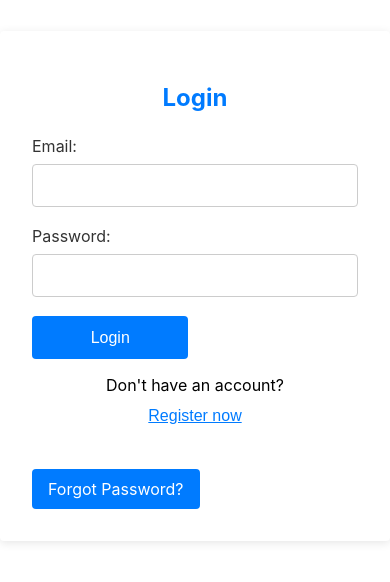
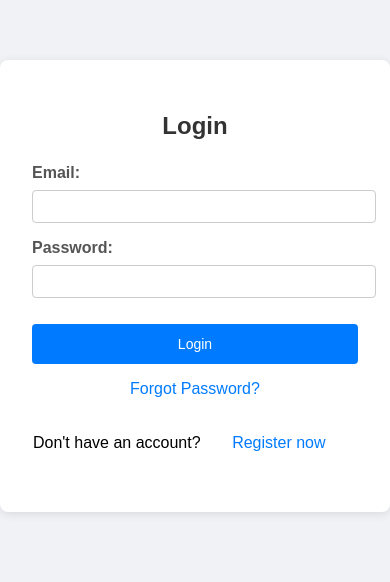
Before and after one commit to sjankdev/attendit, a React (Create React App) app in the folder frontend/: page /login in a window 390 px wide. Shown: the part 136-718 px from the top of the page. Built offline with nearby package versions, Linux system fonts and the light colour scheme.

Commit message:
Refactor login component for better UX and responsive design

```diff
--- a/frontend/src/assets/css/Login.css
+++ b/frontend/src/assets/css/Login.css
@@ -1,127 +1,115 @@
-:root {
-  --primary-color: #007bff;
-  --secondary-color: #6c757d;
-  --error-color: #dc3545;
-  --button-hover-color: #0056b3;
-  --text-color: #333;
-  --border-radius: 0.25rem;
+body {
+  font-family: "Arial", sans-serif;
+  background-color: #f0f2f5;
+  margin: 0;
+  padding: 0;
 }
 
-.login-wrapper {
+.login-container {
   display: flex;
   justify-content: center;
   align-items: center;
   height: 100vh;
 }
 
-.login-container {
-  background-color: white;
+.login-form {
+  background: white;
   padding: 2rem;
-  border-radius: var(--border-radius);
+  border-radius: 8px;
   box-shadow: 0 2px 10px rgba(0, 0, 0, 0.1);
-  width: 100%;
-  max-width: 400px;
+  width: 400px;
+  text-align: center;
 }
 
-.login-title {
-  text-align: center;
-  color: var(--primary-color);
+h2 {
   margin-bottom: 1.5rem;
+  color: #333;
 }
 
-.login-form {
-  display: flex;
-  flex-direction: column;
-}
-
-.form-group {
-  margin-bottom: 1.2rem;
+.input-group {
+  margin-bottom: 1rem;
+  text-align: left;
 }
 
 label {
+  display: block;
   margin-bottom: 0.5rem;
-  color: var(--text-color);
+  font-weight: bold;
 }
 
 input {
-  padding: 0.8rem;
+  width: 100%;
+  padding: 0.5rem;
   border: 1px solid #ccc;
-  border-radius: var(--border-radius);
+  border-radius: 4px;
   transition: border-color 0.2s;
 }
 
 input:focus {
-  border-color: var(--primary-color);
+  border-color: #007bff;
   outline: none;
 }
 
 .input-error {
-  border-color: var(--error-color);
+  border-color: #e74c3c;
 }
 
 .error-message {
-  color: var(--error-color);
-  font-size: 0.85rem;
+  color: #e74c3c;
+  font-size: 0.875rem;
+  margin-top: 0.25rem;
 }
 
-.login-button {
-  background-color: var(--primary-color);
+.submit-button {
+  background-color: #007bff;
   color: white;
-  padding: 0.8rem;
+  padding: 0.75rem;
   border: none;
-  border-radius: var(--border-radius);
+  border-radius: 4px;
   cursor: pointer;
   transition: background-color 0.3s;
+  width: 100%;
 }
 
-.login-button:hover {
-  background-color: var(--button-hover-color);
+.submit-button:hover {
+  background-color: #0056b3;
 }
 
 .resend-verification {
   margin-top: 1rem;
-  text-align: center;
+  padding: 1rem;
+  border: 1px dashed #007bff;
+  border-radius: 4px;
+  background: #e7f3ff;
 }
 
 .resend-button {
-  background-color: var(--secondary-color);
-  color: white;
-  padding: 0.6rem 1rem;
-  border: none;
-  border-radius: var(--border-radius);
+  background-color: transparent;
+  border: 1px solid #007bff;
+  color: #007bff;
+  padding: 0.5rem;
+  border-radius: 4px;
   cursor: pointer;
 }
 
-.register-prompt {
-  text-align: center;
+.forgot-password {
+  display: block;
   margin-top: 1rem;
+  color: #007bff;
+  text-decoration: none;
+}
+
+.forgot-password:hover {
+  text-decoration: underline;
+}
+
+.register-link {
+  margin-top: 1.5rem;
 }
 
 .register-button {
-  background: none;
+  background-color: transparent;
   border: none;
-  color: var(--primary-color);
+  color: #007bff;
   cursor: pointer;
-  text-decoration: underline;
 }
-
-.register-button:hover {
-  color: var(--button-hover-color);
-}
-
-.forgot-password-link {
-  display: inline-block;
-  margin-top: 1rem;
-  background-color: var(--primary-color);
-  color: white;
-  padding: 0.6rem 1rem;
-  border-radius: var(--border-radius);
-  text-align: center;
-  text-decoration: none;
-  cursor: pointer;
-  transition: background-color 0.3s;
-}
-
-.forgot-password-link:hover {
-  background-color: var(--button-hover-color);
-}
--- a/frontend/src/components/Login.tsx
+++ b/frontend/src/components/Login.tsx
@@ -54,23 +54,18 @@ const Login: React.FC = () => {
   };
 
   return (
-    <div className="login-wrapper">
     <div className="login-container">
-        <h2 className="login-title">Login</h2>
-        <form
-          onSubmit={handleSubmit(onSubmit)}
-          className="login-form"
-          noValidate
-        >
-          <div className="form-group">
+      <form onSubmit={handleSubmit(onSubmit)} noValidate className="login-form">
+        <h2>Login</h2>
+        <div className="input-group">
           <label htmlFor="email">Email:</label>
           <input
             type="email"
             id="email"
             {...register("email", { required: "Email is required" })}
             autoComplete="email"
+            aria-describedby="emailError"
             className={errors.email ? "input-error" : ""}
-              aria-describedby="emailError"
           />
           {errors.email && (
             <p id="emailError" className="error-message">
@@ -78,15 +73,15 @@ const Login: React.FC = () => {
             </p>
           )}
         </div>
-          <div className="form-group">
+        <div className="input-group">
           <label htmlFor="password">Password:</label>
           <input
             type="password"
             id="password"
             {...register("password", { required: "Password is required" })}
             autoComplete="current-password"
+            aria-describedby="passwordError"
             className={errors.password ? "input-error" : ""}
-              aria-describedby="passwordError"
           />
           {errors.password && (
             <p id="passwordError" className="error-message">
@@ -99,10 +94,9 @@ const Login: React.FC = () => {
           <p className="error-message">{serverError}</p>
         )}
 
-          <button type="submit" className="login-button">
+        <button type="submit" className="submit-button">
           Login
         </button>
-        </form>
 
         {emailForResend && (
           <div className="resend-verification">
@@ -120,20 +114,21 @@ const Login: React.FC = () => {
           </div>
         )}
 
-        <p className="register-prompt">
+        <Link to="/request-password-reset" className="forgot-password">
+          Forgot Password?
+        </Link>
+
+        <p className="register-link">
           Don't have an account?
           <button
+            type="button"
+            onClick={() => navigate("/register")}
             className="register-button"
-            onClick={() => navigate("/register")}
           >
             Register now
           </button>
         </p>
-
-        <Link to="/request-password-reset" className="forgot-password-link">
-          Forgot Password?
-        </Link>
-      </div>
+      </form>
     </div>
   );
 };
```
Lines whose indentation alone changed are shown as unchanged.
